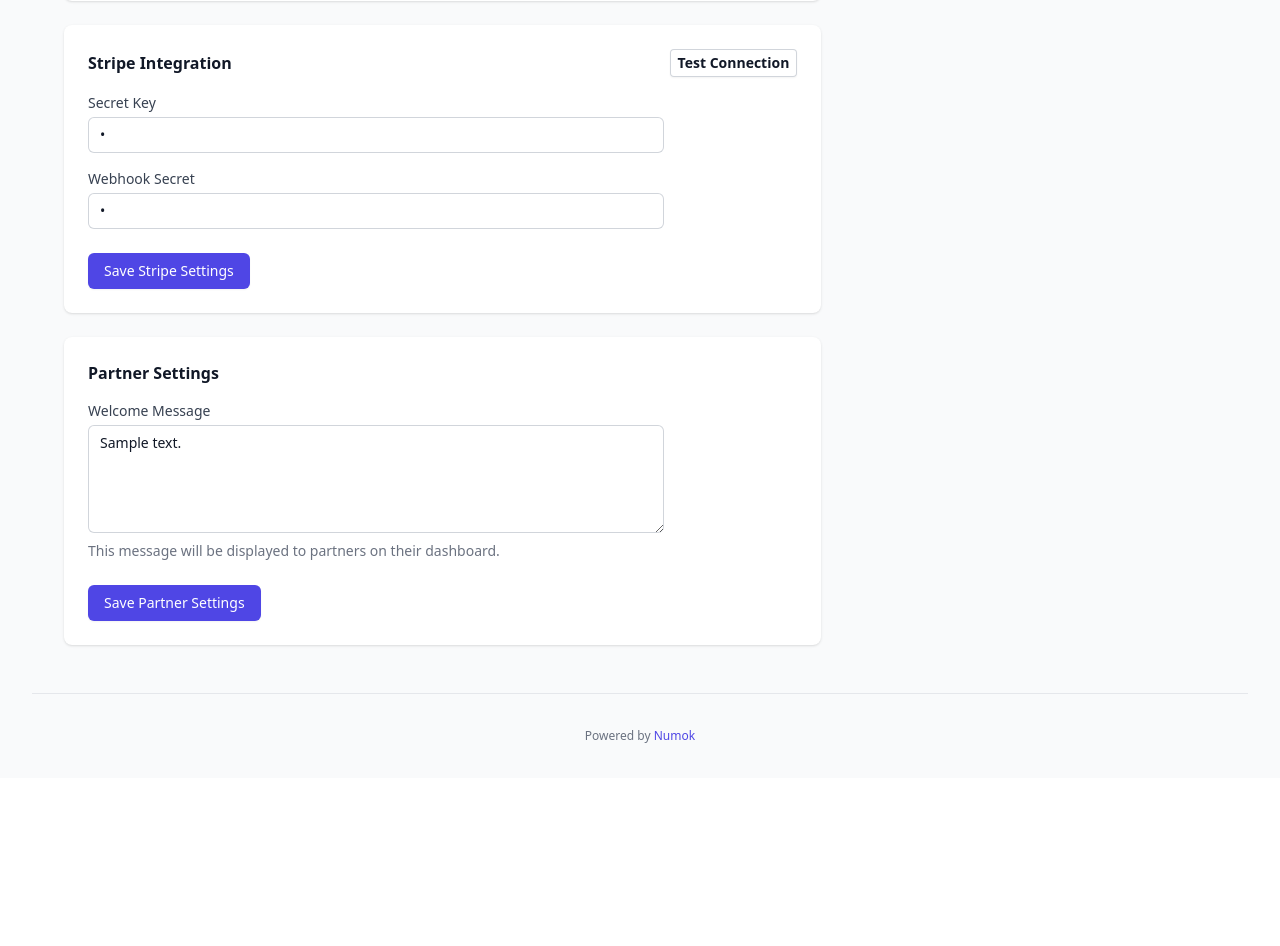
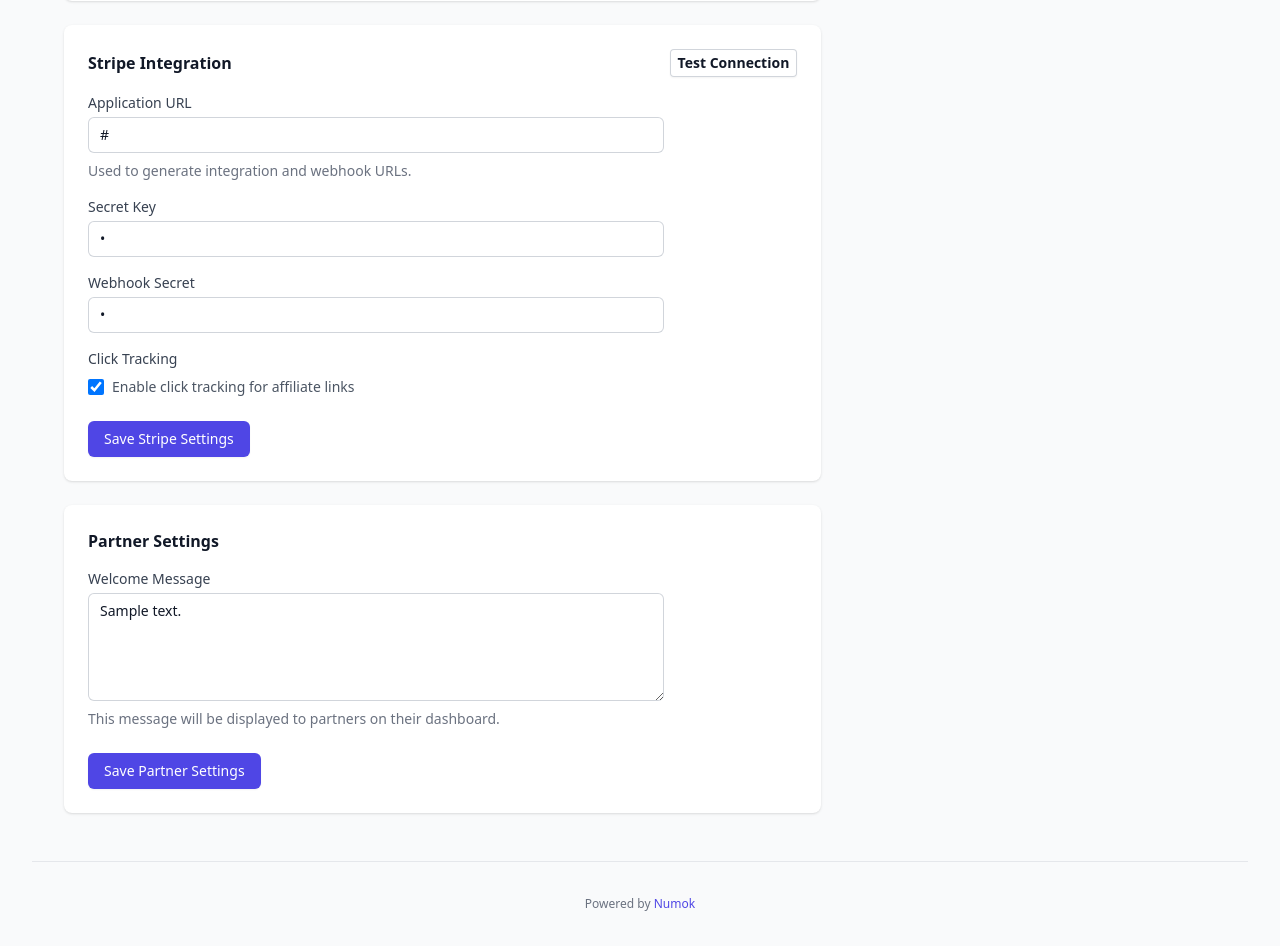
Before and after one commit to saymetristan/affilia, a PHP site: template src/Views/settings/index.php in a window 1280 px wide. Shown: the part 1079-2025 px from the top of the page. Before the commit the page ends 1822 px from the top, so only its background shows below. Run offline with PHP 8.4, Linux system fonts and the light colour scheme; the visitor is signed in with stand-in values (Sample User, id 1); the template is opened without the code that fills it: most values are stand-ins (such as "Sample title", 1, 10 or a date in 2020); grey boxes marked "Sample" are stand-in pictures; some libraries are stand-ins or nearby versions.

Commit message:
Add app URL and click tracking settings

```diff
--- a/src/Controllers/ProgramsController.php
+++ b/src/Controllers/ProgramsController.php
@@ -113,14 +113,12 @@ class ProgramsController extends Controller {
             exit;
         }
 
-        // Get settings for the app URL
-        $appUrlSetting = Database::query("SELECT * FROM settings WHERE name = 'app_url' LIMIT 1")->fetch();
         $settings = $this->getSettings();
 
         $this->view('programs/integration', [
             'title' => 'Integration Guide - ' . ($settings['custom_app_name'] ?? 'Numok'),
             'program' => $program,
-            'settings' => $appUrlSetting
+            'settings' => $settings
         ]);
     }
 
--- a/src/Views/settings/index.php
+++ b/src/Views/settings/index.php
@@ -1,5 +1,7 @@
 <?php
 // src/Views/settings/index.php
+$defaultScheme = (!empty($_SERVER['HTTPS']) && $_SERVER['HTTPS'] !== 'off') ? 'https://' : 'http://';
+$resolvedAppUrl = rtrim(trim($settings['app_url'] ?? '') ?: $defaultScheme . ($_SERVER['HTTP_HOST'] ?? ''), '/');
 ?>
 <div class="py-6">
     <div class="mx-auto max-w-7xl px-4 sm:px-6 lg:px-8">
@@ -175,6 +177,15 @@
                         <div class="mt-4 space-y-4 max-w-xl">
                             <form action="/admin/settings/update" method="POST">
                                 <div class="mb-4">
+                                    <label for="app_url" class="block text-sm font-medium text-gray-700">Application URL</label>
+                                    <input type="url" name="app_url" id="app_url"
+                                           value="<?= htmlspecialchars($settings['app_url'] ?? '') ?>"
+                                           placeholder="https://yourapp.com"
+                                           class="mt-1 block w-full rounded-md border-0 py-1.5 text-gray-900 ring-1 ring-inset ring-gray-300 placeholder:text-gray-400 focus:ring-2 focus:ring-inset focus:ring-indigo-600 sm:text-sm sm:leading-6 px-3">
+                                    <p class="mt-2 text-sm text-gray-500">Used to generate integration and webhook URLs.</p>
+                                </div>
+
+                                <div class="mb-4">
                                     <label for="stripe_secret_key" class="block text-sm font-medium text-gray-700">Secret Key</label>
                                     <input type="password" name="stripe_secret_key" id="stripe_secret_key"
                                            value="<?= htmlspecialchars($settings['stripe_secret_key'] ?? '') ?>"
@@ -186,6 +197,17 @@
                                     <input type="password" name="stripe_webhook_secret" id="stripe_webhook_secret"
                                            value="<?= htmlspecialchars($settings['stripe_webhook_secret'] ?? '') ?>"
                                            class="mt-1 block w-full rounded-md border-0 py-1.5 text-gray-900 ring-1 ring-inset ring-gray-300 placeholder:text-gray-400 focus:ring-2 focus:ring-inset focus:ring-indigo-600 sm:text-sm sm:leading-6 px-3">
+                                </div>
+
+                                <div class="mb-4">
+                                    <span class="block text-sm font-medium text-gray-700">Click Tracking</span>
+                                    <div class="mt-2 flex items-center">
+                                        <input type="hidden" name="click_tracking_enabled" value="0">
+                                        <input type="checkbox" name="click_tracking_enabled" id="click_tracking_enabled" value="1"
+                                               <?= !empty($settings['click_tracking_enabled']) ? 'checked' : '' ?>
+                                               class="h-4 w-4 rounded border-gray-300 text-indigo-600 focus:ring-indigo-500">
+                                        <label for="click_tracking_enabled" class="ml-2 text-sm text-gray-600">Enable click tracking for affiliate links</label>
+                                    </div>
                                 </div>
 
                                 <template x-if="testResults?.messages">
@@ -288,7 +310,7 @@
                                     <li>Go to your <a href="https://dashboard.stripe.com/apikeys" class="text-indigo-600 hover:text-indigo-500" target="_blank">Stripe Dashboard</a></li>
                                     <li>Copy your Secret Key</li>
                                     <li>Create a new webhook endpoint pointing to:
-                                        <code class="block mt-1 p-2 bg-gray-50 rounded text-xs"><?= htmlspecialchars(rtrim($settings['app_url'] ?? 'https://'.$_SERVER['HTTP_HOST'], '/') . '/webhook/stripe') ?></code>
+                                        <code class="block mt-1 p-2 bg-gray-50 rounded text-xs"><?= htmlspecialchars($resolvedAppUrl . '/webhook/stripe') ?></code>
                                     </li>
                                     <li>Copy the webhook signing secret</li>
                                 </ol>
```
Also changed, not shown: src/Controllers/SettingsController.php (+40 -8 lines), src/Controllers/TrackingController.php (+10 -1 lines), src/Views/programs/integration.php (+11 -2 lines).
